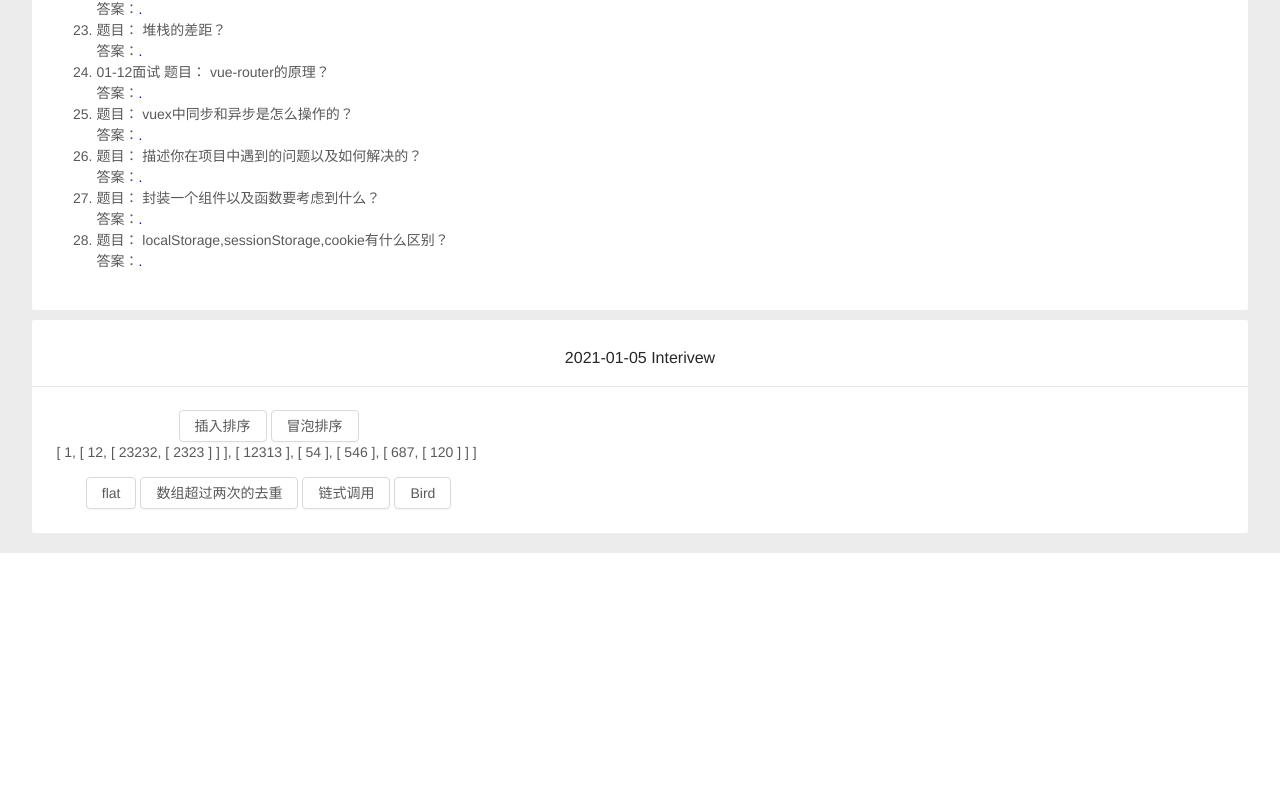
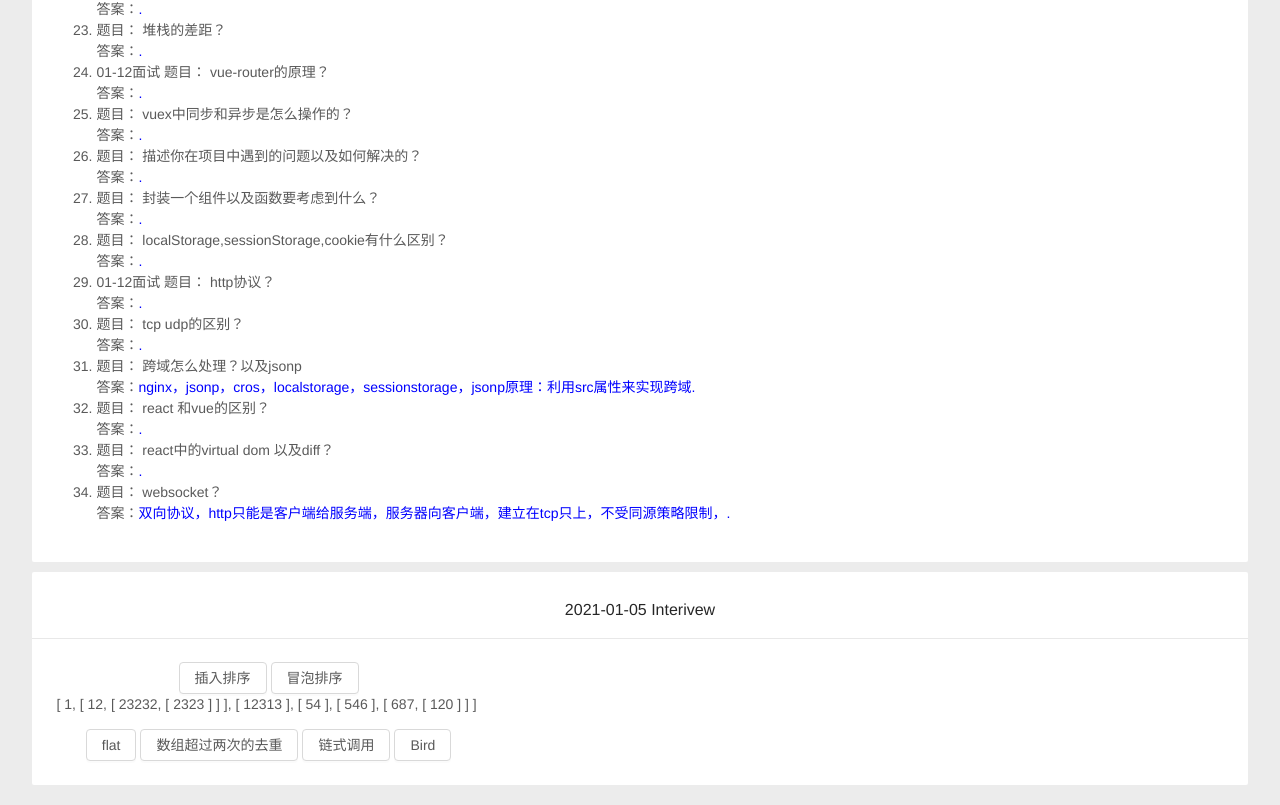
Before and after one commit to jackluotong/vue_project, a Vue app: page /January in a window 1280 px wide. Shown: the part 1085-1890 px from the top of the page. Before the commit the page ends 1638 px from the top, so only its background shows below. Built offline with nearby package versions, Linux system fonts and the light colour scheme.

Commit message:
add new part for interview.

```diff
--- a/src/components/Interview/January.vue
+++ b/src/components/Interview/January.vue
@@ -74,8 +74,12 @@ export default {
         { name: '描述你在项目中遇到的问题以及如何解决的？', answer: '' },
         { name: '封装一个组件以及函数要考虑到什么？', answer: '' },
         { name: 'localStorage,sessionStorage,cookie有什么区别？', answer: '' },
-
-
+        { title: '01-12面试', name: ' http协议？', answer: '' },
+        { name: 'tcp udp的区别？', answer: '' },
+        { name: '跨域怎么处理？以及jsonp', answer: 'nginx，jsonp，cros，localstorage，sessionstorage，jsonp原理：利用src属性来实现跨域' },
+        { name: 'react 和vue的区别？', answer: '' },
+        { name: 'react中的virtual dom 以及diff？', answer: '' },
+        { name: 'websocket？', answer: '双向协议，http只能是客户端给服务端，服务器向客户端，建立在tcp只上，不受同源策略限制，' },
       ],
       array: [1, [12, [23232, [2323]]], [12313], [54], [546], [687, [120]]],
       afterValue: '',
@@ -178,7 +182,6 @@ export default {
       } else {
         alert('not array')
       }
-
     },
     chained: function () {
       function chained1(str) {
@@ -203,19 +206,19 @@ export default {
       let array = [1, 11, 11, 1, 1, 22, 22, 222, 22, 3, 3, 4, 3]
       this.deleteIt(array)
     },
-    bird:function(){
-      function Bird(name){
-        this.name=name;
-        this.run=function(){
+    bird: function () {
+      function Bird(name) {
+        this.name = name;
+        this.run = function () {
           console.log('${name},run');
           return this;
         }
-        this.eat=function(){
+        this.eat = function () {
           console.log('${name},eat');
           return this;
         }
       }
-      let bird=new Bird('jack')
+      let bird = new Bird('jack')
       bird.run().eat()
     },
 
```
